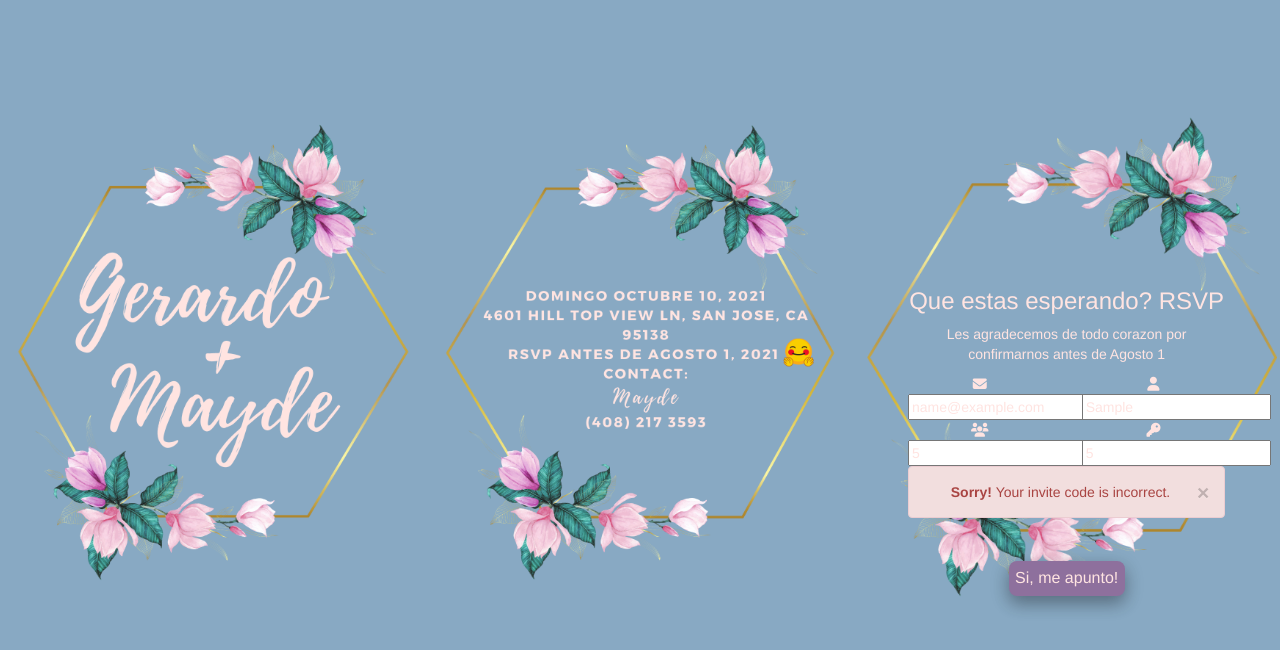
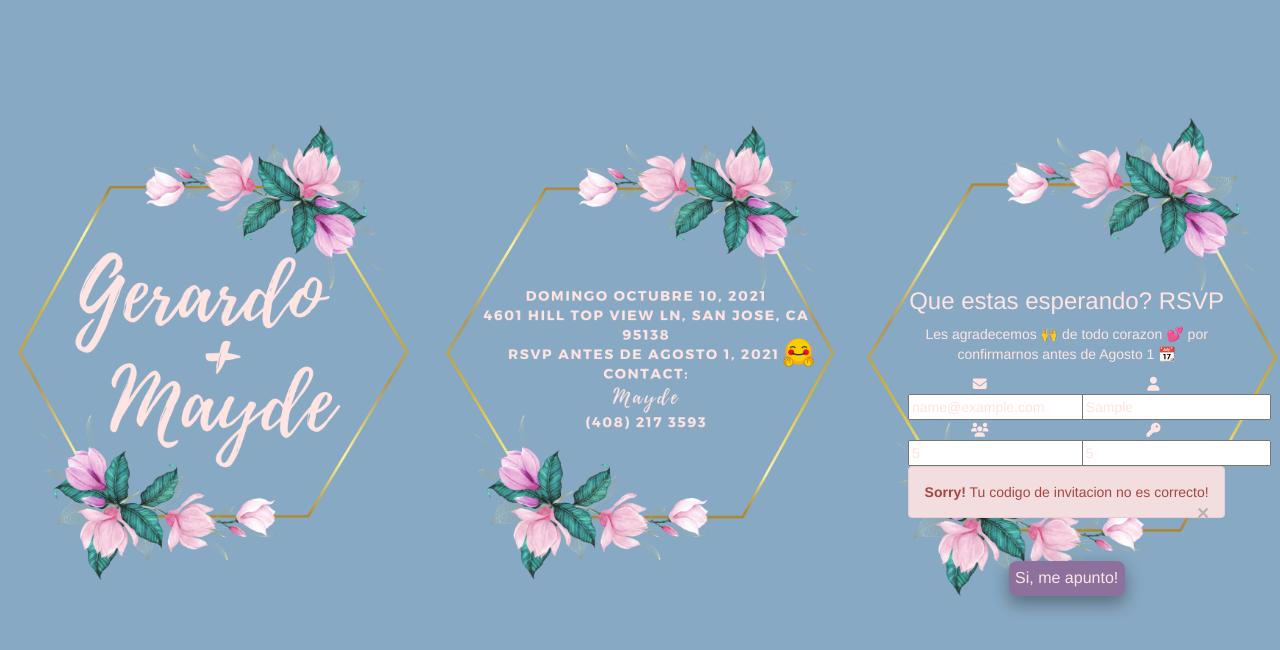
Before and after one commit to gespinozaceja/miboda, a website: page index.html in a window 1280 px wide. Both pictures are taken after typing "name@example.com", "Sample", "5", "5" into the empty fields and a click on the button "Si, me apunto!". Drawn offline with nearby package versions, Linux system fonts and the light colour scheme.

Commit message:
added emojis and spanish espacial chars

```diff
--- a/index.html
+++ b/index.html
@@ -34,7 +34,7 @@
 
             <div>
                 <h3>Que estas esperando? RSVP</h3>
-                <p>Les agradecemos de todo corazon por confirmarnos antes de Agosto 1</p>
+                <p>Les agradecemos &#128588; de todo corazon &#128149; por confirmarnos antes de Agosto 1 &#128198;</p>
                 <form id="rsvp-form" class="rsvp-form"
                     action=""
                     method="POST">
--- a/js/scripts.js
+++ b/js/scripts.js
@@ -5,11 +5,11 @@ $(document).ready(function () {
         e.preventDefault();
         var data = $(this).serialize();
 
-        $('#alert-wrapper').html(alert_markup('info', '<strong>Just a sec!</strong> We are saving your details.'));
+        $('#alert-wrapper').html(alert_markup('info', '<strong>Aguarda un segundo!</strong> Etamos guardando sus datos &#9203;'));
 
         if (MD5($('#invite_code').val()) !== 'cb3f2915c84d8090754a8a1234bf5d66'
             && MD5($('#invite_code').val()) !== 'dca2cad203c5597e105c9bea028554c2') {
-            $('#alert-wrapper').html(alert_markup('danger', '<strong>Sorry!</strong> Your invite code is incorrect.'));
+            $('#alert-wrapper').html(alert_markup('danger', '<strong>Sorry!</strong> Tu codigo de invitacion no es correcto!'));
         } else {
             $.post('https://script.google.com/macros/s/AKfycbwYsrfwCDpUJgkiwTIeA4X8a2L4ftGJU74wIGj2l0pmE6HzK6-jXvogtPMs5AHi-5x5/exec', data)
                 .done(function (data) {
@@ -17,7 +17,7 @@ $(document).ready(function () {
                     if (data.result === "error") {
                         $('#alert-wrapper').html(alert_markup('danger', data.message));
                     } else {
-                        $('#alert-wrapper').html(alert_markup('success', '<strong>Gracias!</strong> Estamos felices de que nos puedan acompa&#241;ar.'));
+                        $('#alert-wrapper').html(alert_markup('success', '<strong>Gracias &#128588;!</strong> Estamos felices &#128522; de que nos puedan acompa&#241;ar &#128149&#129333;&#127995;&#128112;&#127995;'));
                         $('#rsvp-form')[0].reset();
                     }
                 })
```
